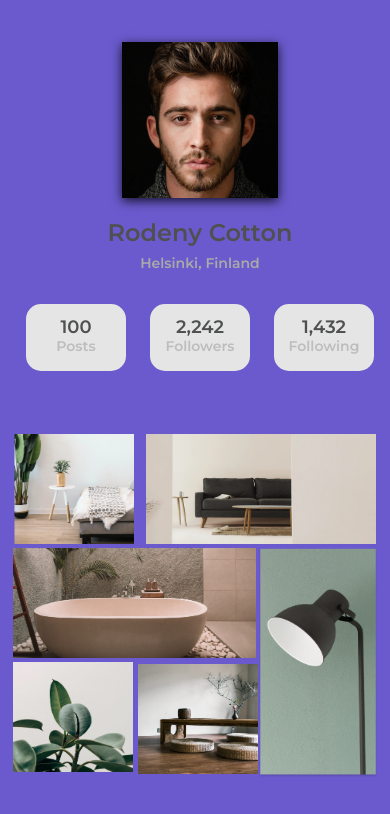
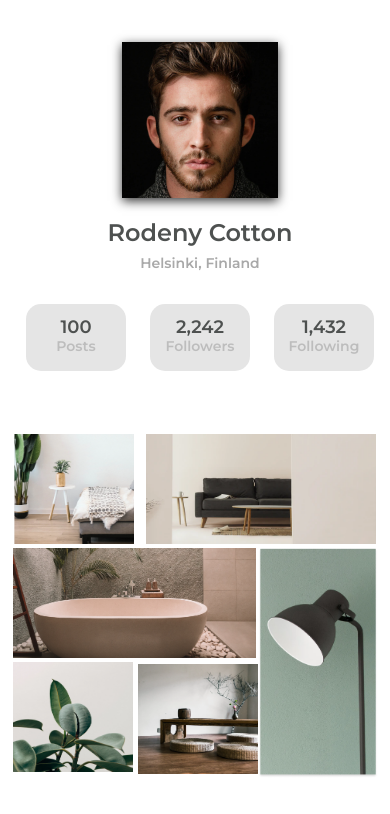
Before and after one commit to Ahmedhamed77/my-gallery-master, a plain HTML site: page index.html in a window 390 px wide. Drawn offline with Linux system fonts and the light colour scheme.

Commit message:
initial commit!!

```diff
--- a/index.css
+++ b/index.css
@@ -177,9 +177,7 @@
 
 /*mobile media query*/
 @media only screen and (max-width:700px) {
-    body{
-        background-color: slateblue;
-    }
+
     .item1 img{
         width: 120px;
         height: 110px;
```
Also changed, not shown: 1 other file.
